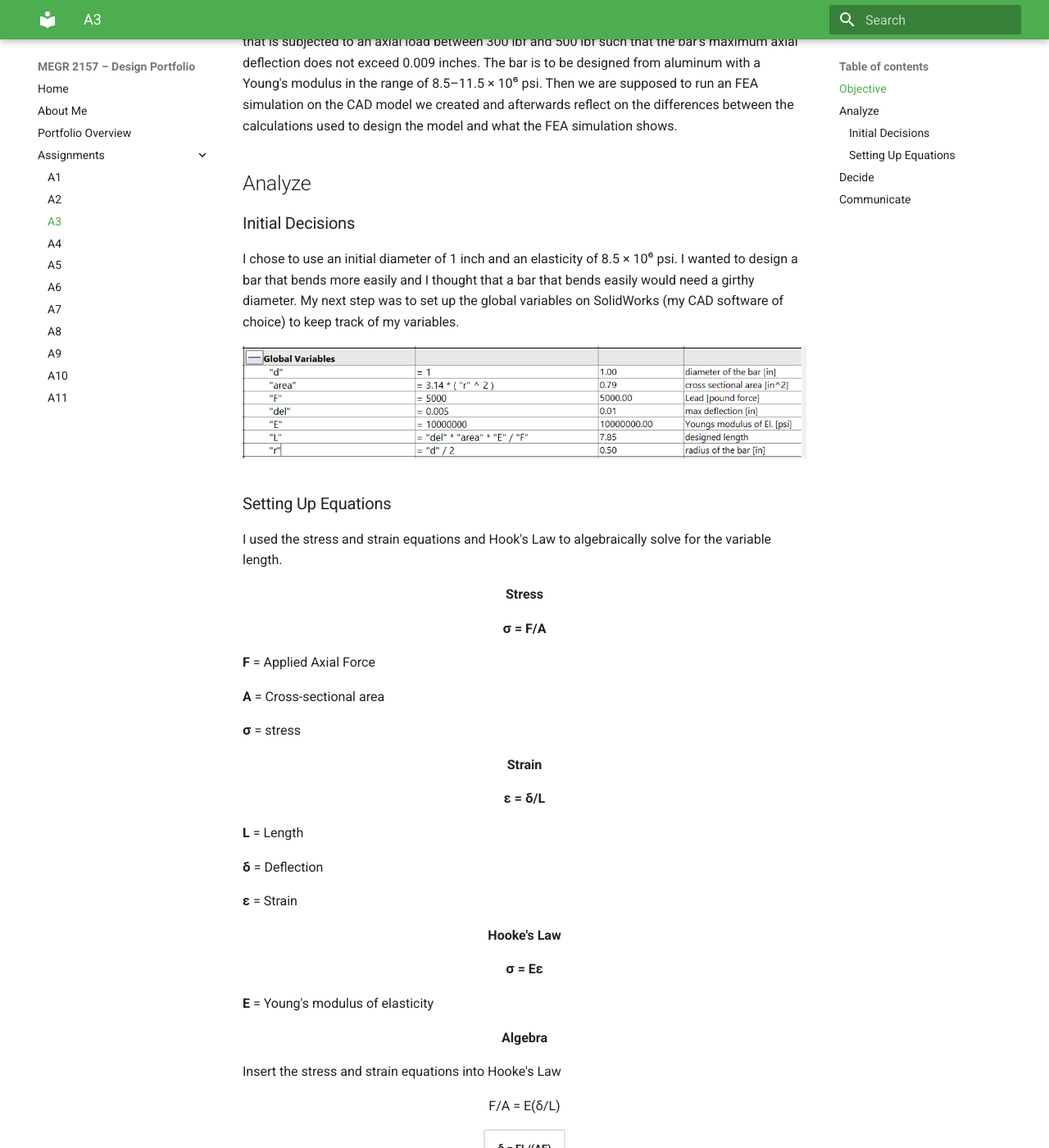
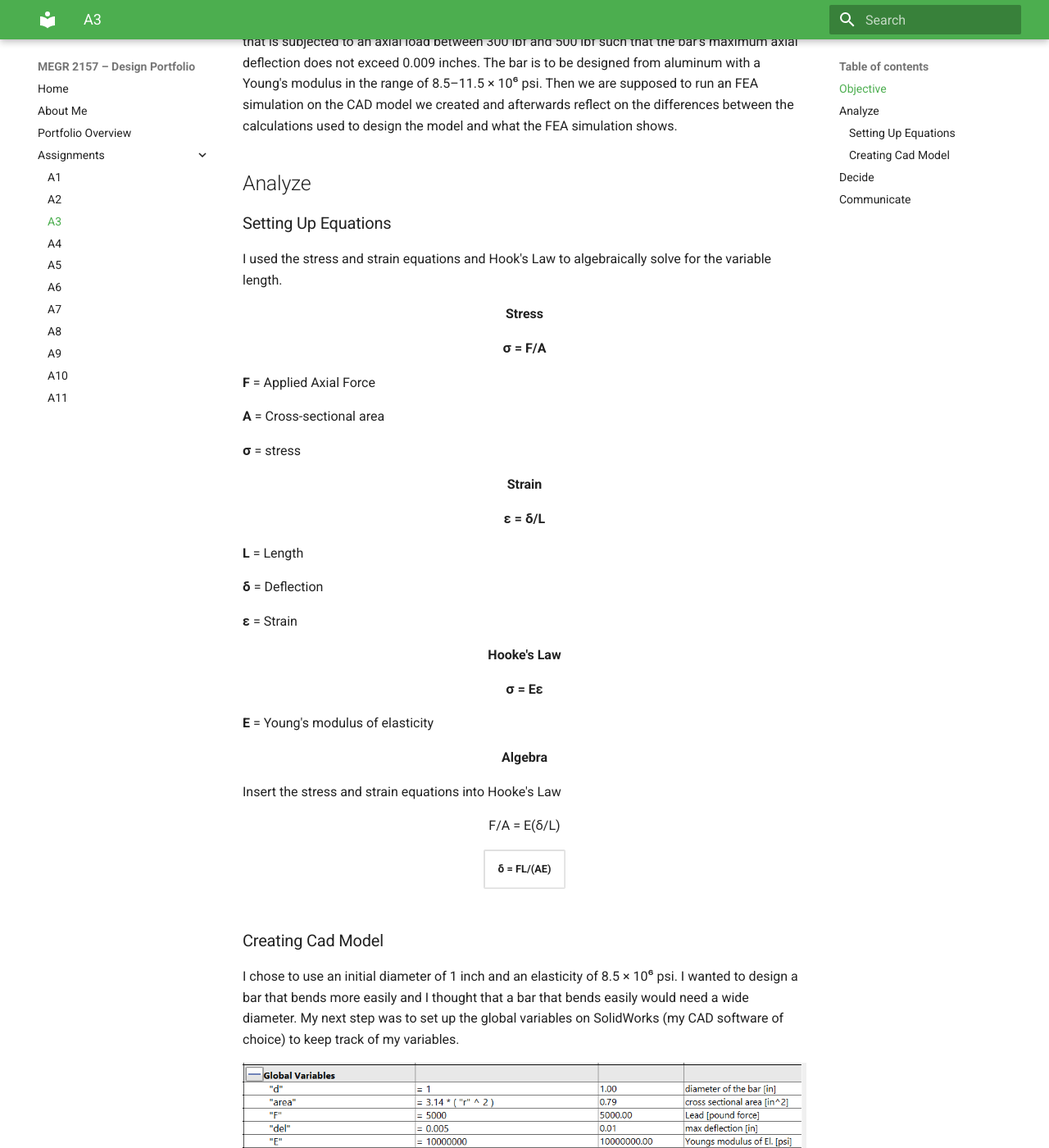
Before and after one commit to SanjayKashyap24/design-projects-portfolio, an MkDocs documentation site: the page built from docs/assignments/A03/index.md, in a window 1280 px wide and 1400 px high, scrolled down 218 px. Shown: the whole window at 82% size. Built offline with MkDocs 1.6.1 and Material for MkDocs 9.7.7, drawn with Linux system fonts in a browser that asks for light colours; part of the change alters nothing that is shown.

Commit message:
Enhance documentation with CAD model creation details
Added a section on creating the CAD model and clarified initial decisions.

```diff
--- a/docs/assignments/A03/index.md
+++ b/docs/assignments/A03/index.md
@@ -4,12 +4,6 @@
 The purpose of this assignment is to parametrically design a bar with a circular cross section that is subjected to an axial load between 300 lbf and 500 lbf such that the bar's maximum axial deflection does not exceed 0.009 inches. The bar is to be designed from aluminum with a Young's modulus in the range of 8.5–11.5 × 10⁶ psi. Then we are supposed to run an FEA simulation on the CAD model we created and afterwards reflect on the differences between the calculations used to design the model and what the FEA simulation shows.
 
 ## Analyze
-### Initial Decisions
-I chose to use an initial diameter of 1 inch and an elasticity of 8.5 × 10⁶ psi. I wanted to design a bar that bends more easily and I thought that a bar that bends easily would need a girthy diameter. My next step was to set up the global variables on SolidWorks (my CAD software of choice) to keep track of my variables.
-
-<div style="text-align: center;">
-  <img src="GlobaVariables1.png" alt="Initial dimensions chart">
-</div>
 
 ### Setting Up Equations
 
@@ -44,6 +38,13 @@ I used the stress and strain equations and Hook's Law to algebraically solve for
 <table border="3" cellpadding="10"><tr><td><strong>δ = FL/(AE)</strong></td></tr></table>
 </div>
 
+### Creating Cad Model
+I chose to use an initial diameter of 1 inch and an elasticity of 8.5 × 10⁶ psi. I wanted to design a bar that bends more easily and I thought that a bar that bends easily would need a wide diameter. My next step was to set up the global variables on SolidWorks (my CAD software of choice) to keep track of my variables.
+
+<div style="text-align: center;">
+  <img src="GlobaVariables1.png" alt="Initial dimensions chart">
+</div>
+
 
 ## Decide
 
```
